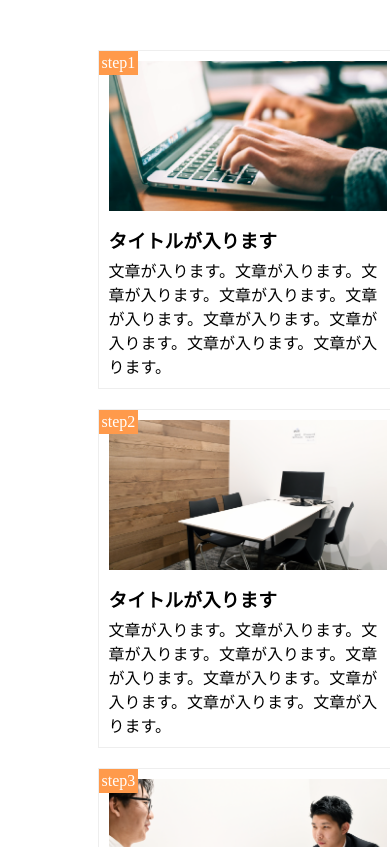
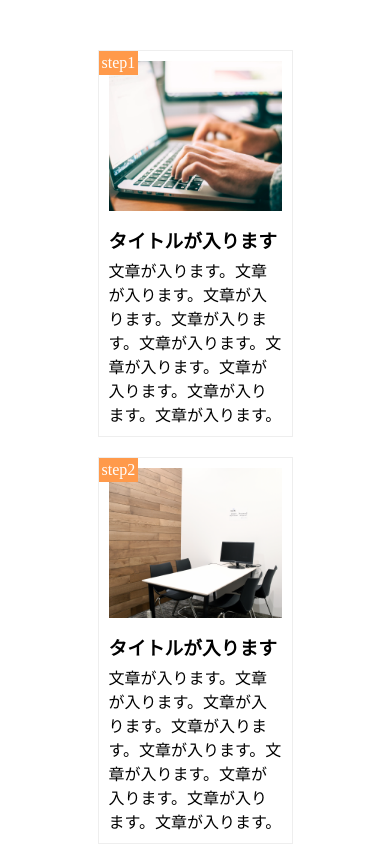
Before and after one commit to nagamatsumegumi/kadai1-9, a plain HTML site: page index.html in a window 390 px wide. Shown: the top 847 px of the page. Drawn offline with Linux system fonts and the light colour scheme.

Commit message:
[Finish]1-9

```diff
--- a/index.html
+++ b/index.html
@@ -2,10 +2,10 @@
 <html lang="ja">
 <head>
   <meta charset="utf8">
-  <meta name="viwport" content="width=device-width,initial-scale=1.0">
+  <meta name="viewport" content="width=device-width,initial-scale=1.0">
   <title>kadai1-9</title>
   <link rel="stylesheet" href="https://maxcdn.bootstrapcdn.com/font-awesome/4.7.0/css/font-awesome.min.css">
-  <link rel="stylesheet" href="style.css" >
+  <link rel="stylesheet" href="style.css">
 </head>
 <body>
   <main class="clearfix">
@@ -29,6 +29,6 @@
       <h3 class="title">タイトルが入ります</h3>
       <p class="text">文章が入ります。文章が入ります。文章が入ります。文章が入ります。文章が入ります。文章が入ります。文章が入ります。文章が入ります。文章が入ります。</p>
     </div>
-  </mian>
+  </main>
 </body>
 </html>
--- a/style.css
+++ b/style.css
@@ -53,12 +53,14 @@
   margin: 15px 0 5px;
 }
 @media screen and (max-width:768px) {
-  .step-box {
-    float: none;
-    margin-bottom: 20px;
-}
-main{
+  main{
   width: 90%;
   margin: 50px auto;
   max-width: 50%;
 }
+.step-box {
+    float: none;
+    margin-bottom: 20px;
+    width: 100%;
+}
+}
```
